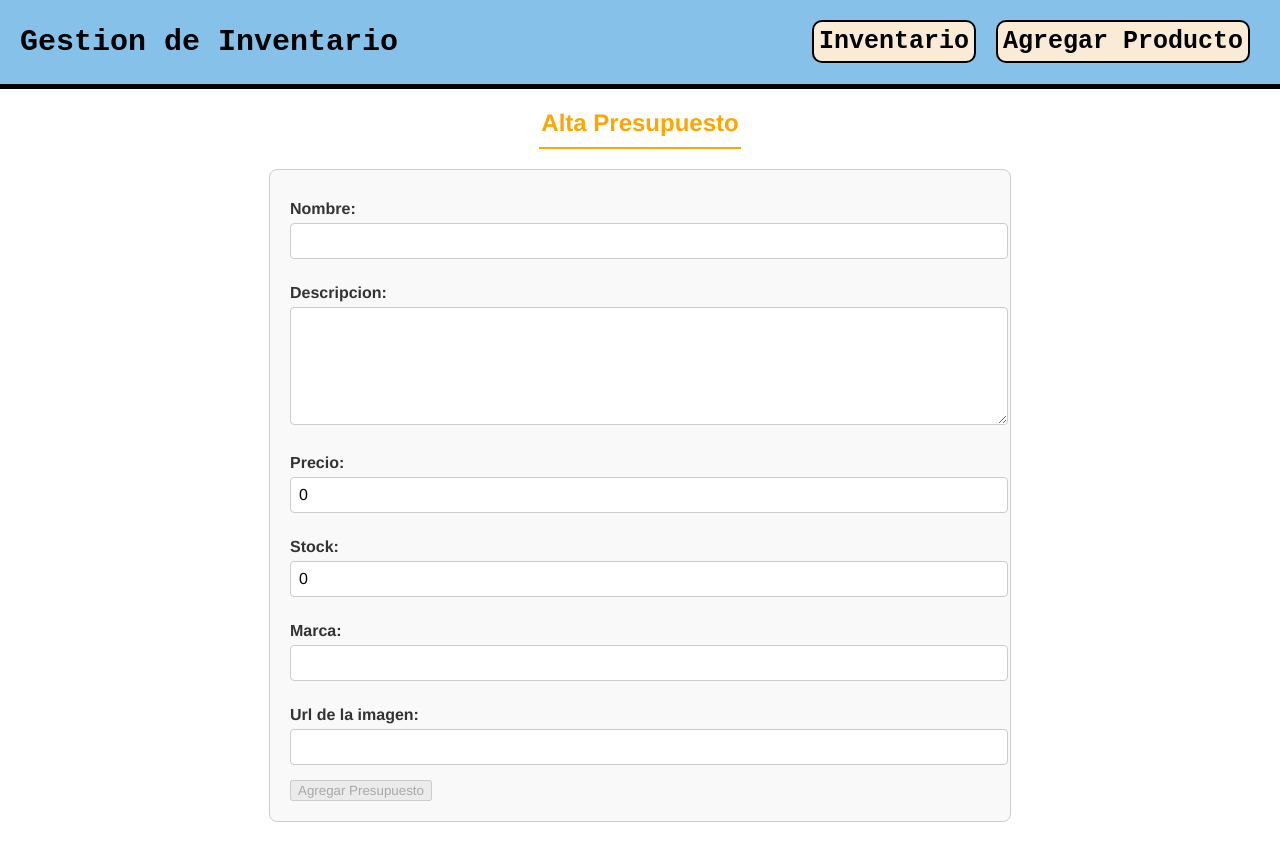
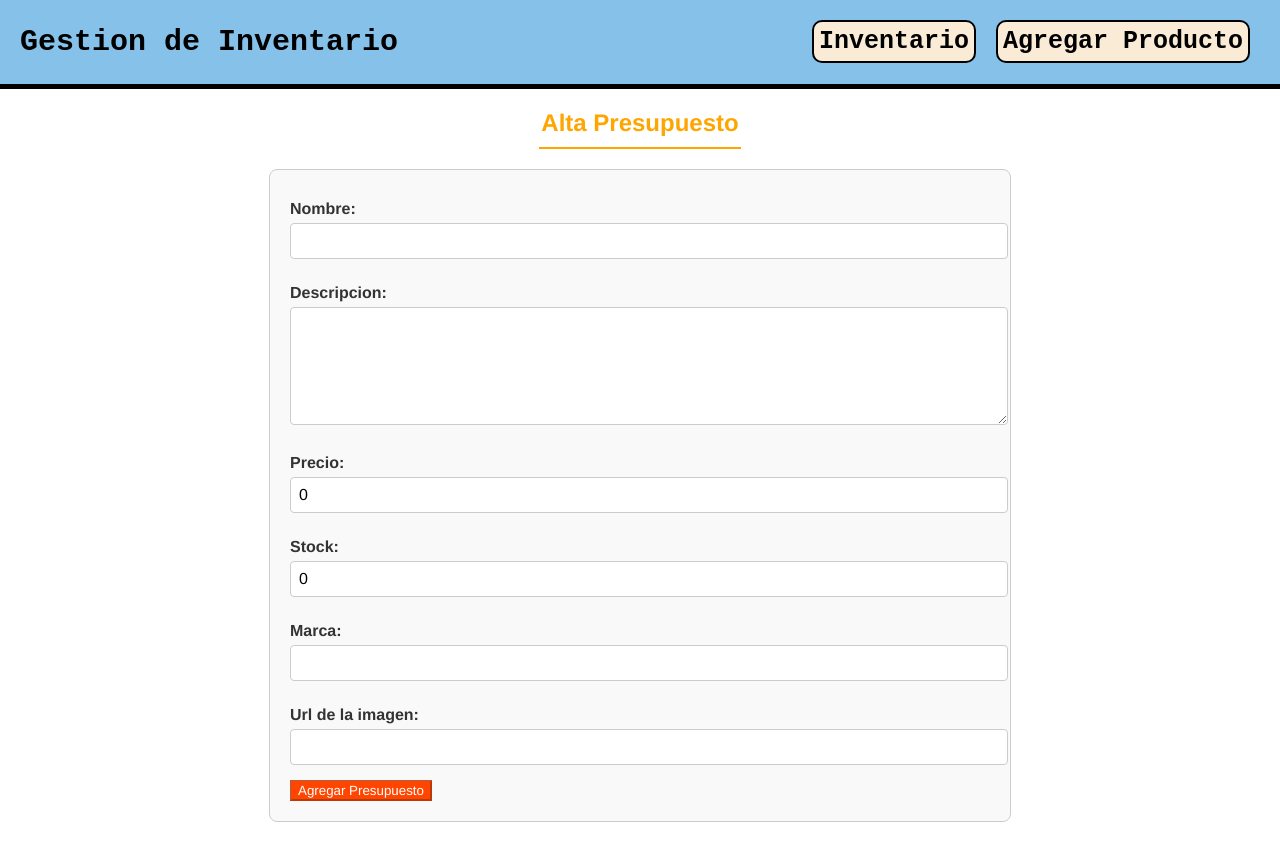
Before and after one commit to santiago-ude/Gestion-de-Inventario, an Angular app in the folder Front/gestion-inventario/: page /addProduct in a window 1280 px wide. Built offline with nearby package versions, Linux system fonts and the light colour scheme.

Commit message:
Update product-add.component.css

```diff
--- a/Front/gestion-inventario/src/app/products/components/product-add/product-add.component.css
+++ b/Front/gestion-inventario/src/app/products/components/product-add/product-add.component.css
@@ -59,3 +59,11 @@ textarea{
     color: red;
     font-size: 0.875rem;
     margin-top: -10px;
+    margin-bottom: 15px;
+    font-weight: bold;
+}
+
+
+button{
+    background-color: orangered;
+    color: white;
```
